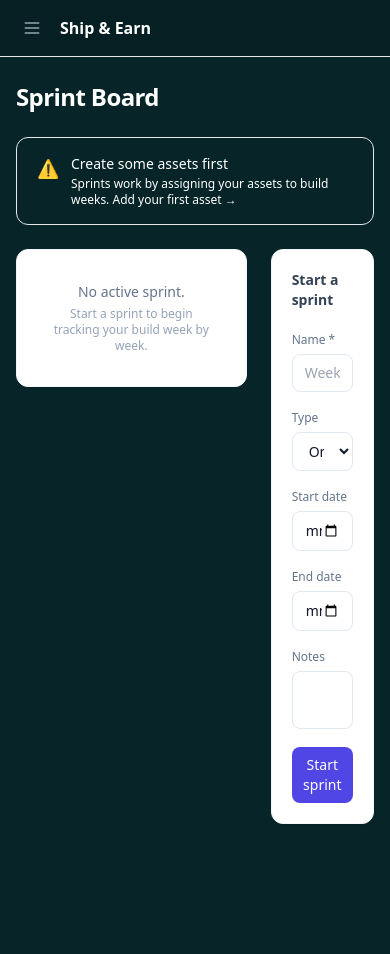
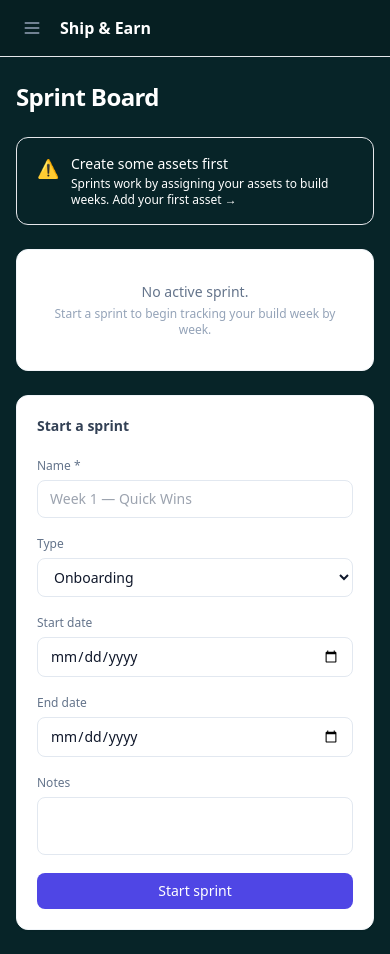
Before and after one commit to Seraph2000/shipandearn, a Flask app: page /sprint in a window 390 px wide. Before the commit the page ends 824 px from the top, so only its background shows below. Run offline with Flask 3, Linux system fonts and the light colour scheme; the visitor is signed in with stand-in values (Sample User, id 1); data that the repository does not hold is empty.

Commit message:
Fix mobile layout: sprint grid stacks on small screens, goal date fields stack
Co-Authored-By: Claude Sonnet 4.6 <noreply@anthropic.com>

```diff
--- a/templates/index.html
+++ b/templates/index.html
@@ -94,7 +94,7 @@
                value="{{ goal.target_gbp if goal else 900 }}"
                class="mt-1 w-full border-0 rounded-lg px-3 py-2 text-sm text-slate-800 focus:outline-none focus:ring-2 focus:ring-white bg-white">
       </div>
-      <div class="grid grid-cols-2 gap-2">
+      <div class="grid grid-cols-1 sm:grid-cols-2 gap-2">
         <div>
           <label class="text-xs" style="color: rgba(255,255,255,0.8);">Start</label>
           <input name="start_date" type="date" value="{{ goal.start_date if goal else '' }}"
--- a/templates/sprint.html
+++ b/templates/sprint.html
@@ -33,8 +33,8 @@
 
 {% if not sprint %}
 <!-- No active sprint -->
-<div class="grid grid-cols-3 gap-6">
-  <div class="col-span-2">
+<div class="grid grid-cols-1 md:grid-cols-3 gap-6">
+  <div class="md:col-span-2">
     <div class="bg-white rounded-xl p-8 text-center border border-slate-100 shadow-sm">
       <p class="text-slate-500 text-sm mb-1">No active sprint.</p>
       <p class="text-slate-400 text-xs">Start a sprint to begin tracking your build week by week.</p>
@@ -97,8 +97,8 @@
 
 {% else %}
 <!-- Active sprint -->
-<div class="grid grid-cols-3 gap-6">
-  <div class="col-span-2">
+<div class="grid grid-cols-1 md:grid-cols-3 gap-6">
+  <div class="md:col-span-2">
     <!-- Sprint header -->
     <div class="bg-white rounded-xl shadow-sm border border-slate-100 mb-4 overflow-hidden">
       <div class="px-5 py-4 flex items-center justify-between">
```
